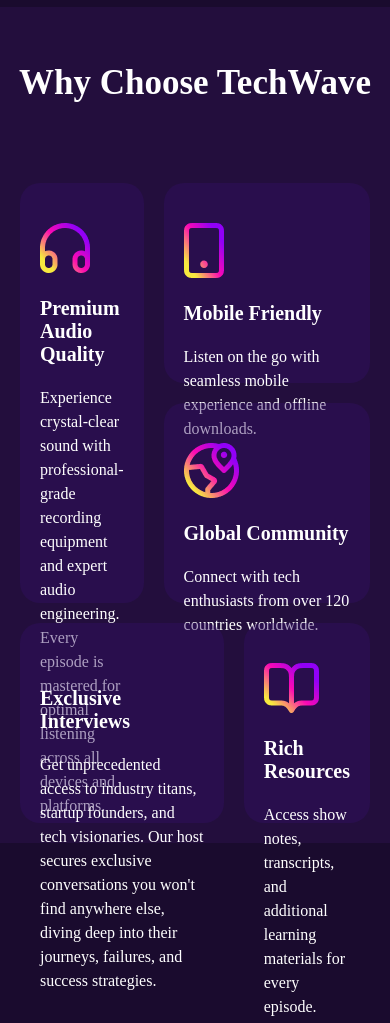
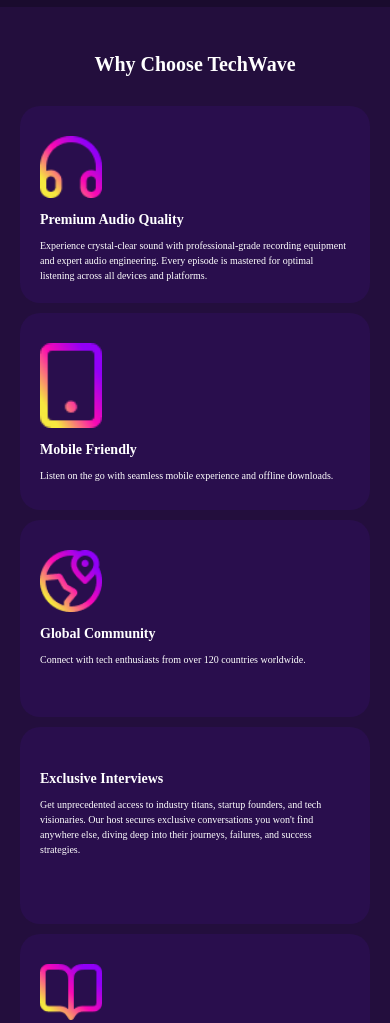
Before and after one commit to moniruzzaman-shihab/B-13-A-02, a plain HTML site: page index.html in a window 390 px wide. Shown: the part 666-1689 px from the top of the page. Drawn offline with Linux system fonts and the light colour scheme.

Commit message:
responsive reason section

```diff
--- a/style.css
+++ b/style.css
@@ -386,7 +386,48 @@
 .card-info p{
     font-size: 10px;
 }
-.self{
-
+.reason-txt{
+    text-align: center;
+    font-size: 20px;
+font-weight: 600;
+margin-top: 10px;
+margin-bottom: 20px;
+}
+.reason-card div h4{
+    font-size: 14px;
+    font-weight: 600;
+}
+.reason-card div p{
+    font-size: 10PX;
+font-weight: 300;
+line-height: 15px;
+}
+.reason-card{
+    padding: 10px;
+    grid-template-columns: repeat(1,1fr);
+    grid-template-rows: repeat(5,1fr);
+    gap: 10px;
+    margin-left: 10px;
+    margin-right: 10px;
+}
+.r-card1{
+    grid-row: span 1;
+}
+ .r-card2{
+    grid-column: span 1;
+}
+.r-card3{
+    grid-column: span 1;
+}
+.r-card4{
+    grid-column: span 1;
+}
+.r-c img{
+    width: 20%;
+    margin-top: 10px;
+    margin-bottom: 10px;
+}
+.r-c h4{
+    margin-bottom: 10px;
 }
 }
```
